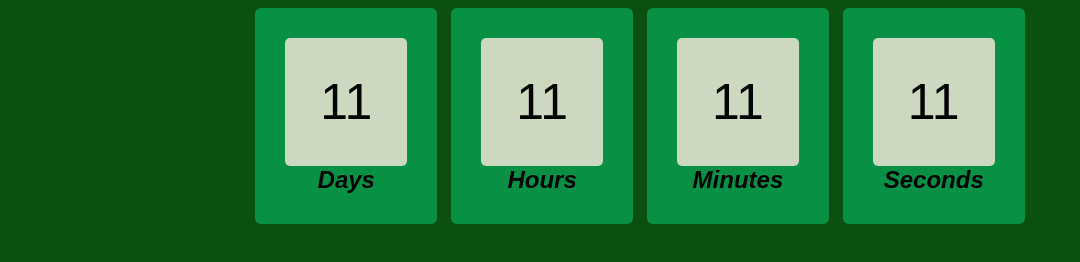
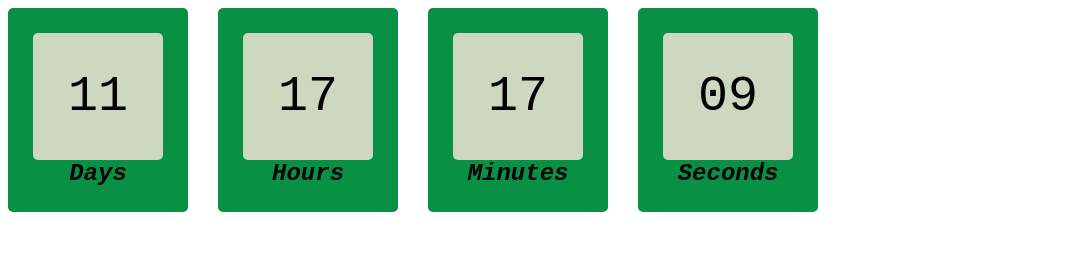
Before and after one commit to allacleo/goit-js-hw-11-timer, a plain HTML site: page index.html in a window 1280 px wide. Shown: the whole page, without its empty margins (0-1080 px from the left). Drawn offline with Linux system fonts and the light colour scheme.

Commit message:
timer done

```diff
--- a/index.html
+++ b/index.html
@@ -10,22 +10,22 @@
   <body>
     <div class="timer" id="timer-1">
       <div class="field">
-        <span class="value" data-value="days">11</span>
+        <span class="value" data-value="days"></span>
         <span class="label">Days</span>
       </div>
 
       <div class="field">
-        <span class="value" data-value="hours">11</span>
+        <span class="value" data-value="hours"></span>
         <span class="label">Hours</span>
       </div>
 
       <div class="field">
-        <span class="value" data-value="mins">11</span>
+        <span class="value" data-value="mins"></span>
         <span class="label">Minutes</span>
       </div>
 
       <div class="field">
-        <span class="value" data-value="secs">11</span>
+        <span class="value" data-value="secs"></span>
         <span class="label">Seconds</span>
       </div>
     </div>
--- a/index.js
+++ b/index.js
@@ -0,0 +1,74 @@
+class CountdownTimer {
+  constructor({ selector, targetDate }) {
+    this.selector = document.querySelector(selector);
+    this.targetDate = targetDate;
+    this.refs = {
+      daysValue: document.querySelector('[data-value="days"]'),
+      hoursValue: document.querySelector('[data-value="hours"]'),
+      minsValue: document.querySelector('[data-value="mins"]'),
+      secsValue: document.querySelector('[data-value="secs"]'),
+    };
+  }
+  start() {
+    let currentDate = Date.now();
+    this.math(currentDate);
+    this.timer = setInterval(() => {
+      {
+        if (this.targetDate <= currentDate) {
+          this.stop();
+          return;
+        }
+      }
+      currentDate = Date.now();
+      this.math(currentDate);
+    }, 1000);
+  }
+
+  math(date) {
+    const time = this.targetDate - date;
+    /*
+     * Оставшиеся дни: делим значение UTC на 1000 * 60 * 60 * 24, количество
+     * миллисекунд в одном дне (миллисекунды * секунды * минуты * часы)
+     */
+    const days = Math.floor(time / (1000 * 60 * 60 * 24));
+
+    /*
+     * Оставшиеся часы: получаем остаток от предыдущего расчета с помощью оператора
+     * остатка % и делим его на количество миллисекунд в одном часе
+     * (1000 * 60 * 60 = миллисекунды * минуты * секунды)
+     */
+    const hours = Math.floor((time % (1000 * 60 * 60 * 24)) / (1000 * 60 * 60));
+
+    /*
+     * Оставшиеся минуты: получаем оставшиеся минуты и делим их на количество
+     * миллисекунд в одной минуте (1000 * 60 = миллисекунды * секунды)
+     */
+    const mins = Math.floor((time % (1000 * 60 * 60)) / (1000 * 60));
+
+    /*
+     * Оставшиеся секунды: получаем оставшиеся секунды и делим их на количество
+     * миллисекунд в одной секунде (1000)
+     */
+    const secs = Math.floor((time % (1000 * 60)) / 1000);
+    this.updateClockface(days, hours, mins, secs);
+  }
+
+  updateClockface(...args) {
+    args.map((e, index) => {
+      Object.values(this.refs)[index].textContent = this.pad(e);
+    });
+  }
+  pad(value) {
+    return String(value).padStart(2, "0");
+  }
+  stop() {
+      clearInterval(this.timer);
+  }
+}
+
+const timer = new CountdownTimer({
+  selector: "#timer-1",
+  targetDate: new Date("Jul 17, 2019"),
+});
+
+timer.start();
--- a/styles.css
+++ b/styles.css
@@ -1,22 +1,15 @@
-body {
-    text-align: center;
-    background: #0b500e;
-    font-family: sans-serif;
-    font-weight: bold;
-  }
 
   .timer {
-    font-family: sans-serif;
+    font-family: 'Roboto Mono', monospace;
     color: rgb(3, 3, 3);
     display: inline-block;
-    font-weight: 100;
     text-align: center;
     font-size: 50px;
   }
 
   .field {
-    padding: 30px;
-    border-radius: 6px;
+    padding: 25px;
+    border-radius: 5px;
     background: #089145;
     display: inline-block;
   }
```
